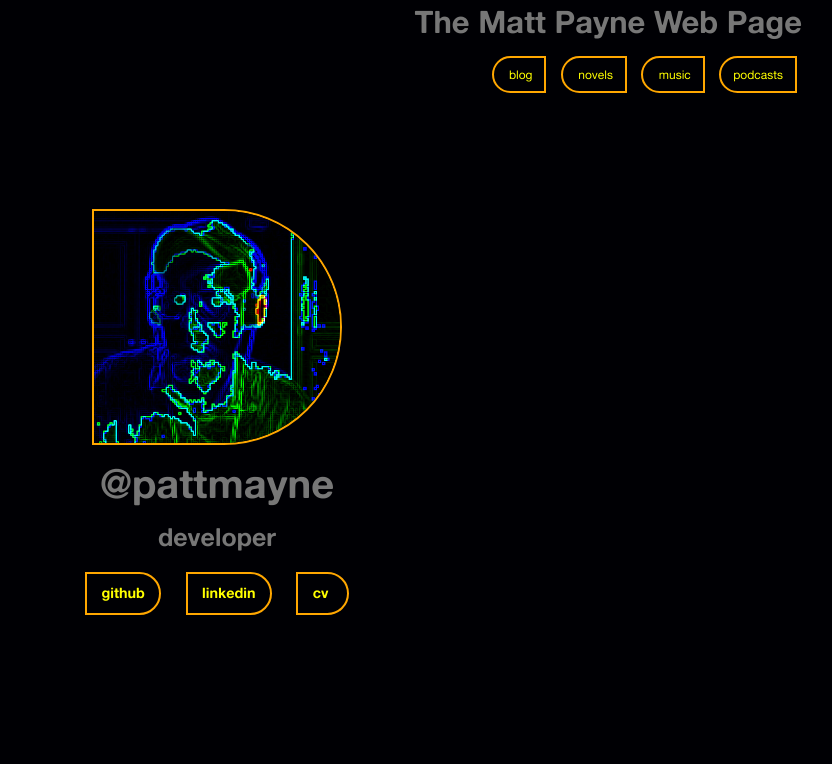
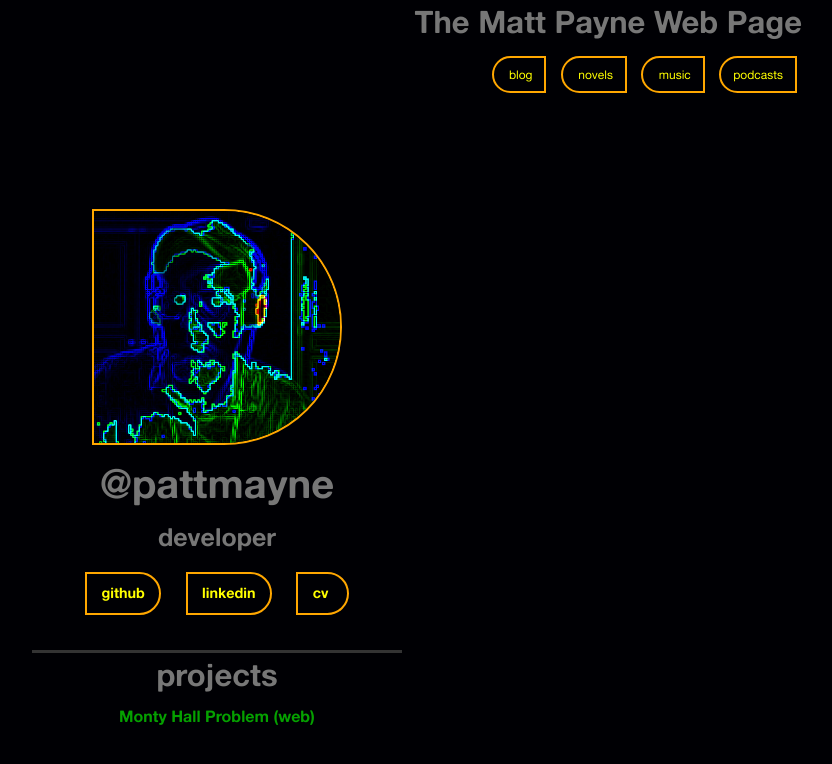
Before and after one commit to PattMayne/pattmayne_com_6_0, a plain HTML site: page index.html in a window 1280 px wide. Shown: the whole page, without its empty margins (423-1255 px from the left). Drawn offline with Linux system fonts and the light colour scheme.

Commit message:
ch-ch-ch-ch-changes

```diff
--- a/css/app.css
+++ b/css/app.css
@@ -130,6 +130,11 @@ h1, h2, h3, h4, h5, h6 {
     margin-bottom: 42px;
 }
 
+#projects_title {
+    margin-top: 25px;
+    border-top: 3px solid #333;
+}
+
 #podcastsModal{
     background-color: #000004;
     border: 2px solid #ffa700;
--- a/index.html
+++ b/index.html
@@ -34,6 +34,19 @@
         <a class="button" target="_blank" href="https://github.com/PattMayne/">github</a>
         <a class="button" target="_blank" href="https://www.linkedin.com/in/pattmayne/">linkedin</a>
         <a class="button" target="_blank" href="https://pattmayne.com/cv.pdf">cv&nbsp;</a>
+      </div>
+
+      <div class="large-4 medium-3 small-1 cell">
+        &nbsp;
+      </div>
+
+      <div class="large-4 medium-6 small-10 cell centerer">
+        <h3 id="projects_title">projects</h3>
+        <a href="https://montyhall.pattmayne.com" target="_blank">Monty Hall Problem (web)</a>
+      </div>
+
+      <div class="large-4 medium-3 small-1 cell">
+        &nbsp;
       </div>
 
     </div>
```
